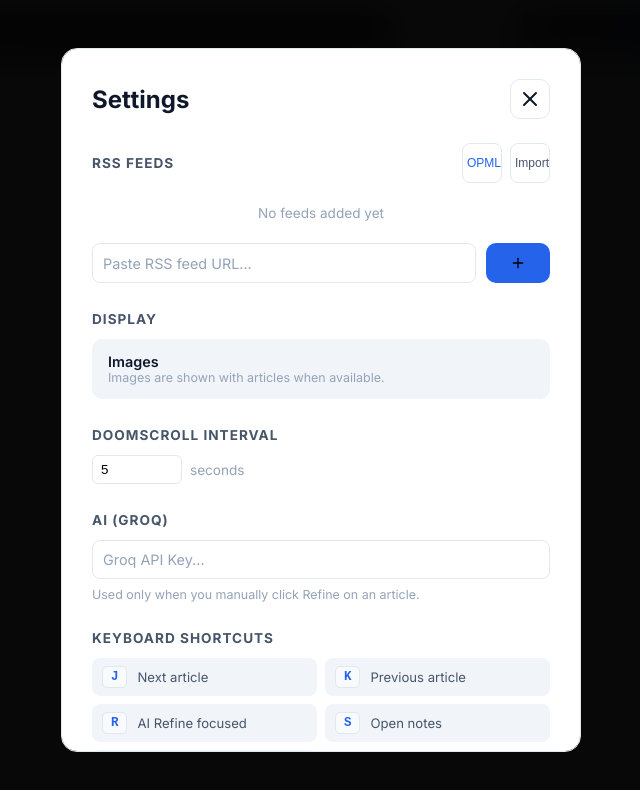
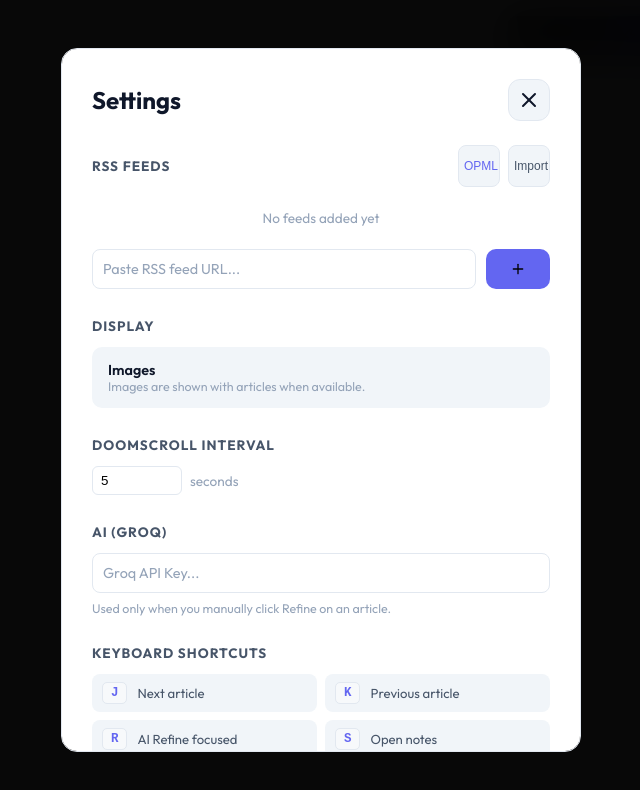
Before and after one commit to venkatram-s/YANA, a React (Vite) app: page / in a window 1280 px wide. Both pictures are taken after a click on the button "INITIALIZE SOURCES". Shown: the top 790 px of the page, without its empty margins (319-959 px from the left). Built offline with nearby package versions, Linux system fonts and the light colour scheme.

Commit message:
Light Mode fixed

```diff
--- a/src/index.css
+++ b/src/index.css
@@ -1,42 +1,57 @@
-@import url('https://fonts.googleapis.com/css2?family=Inter:wght@300;400;500;600;700;800;900&display=swap');
+@import url('https://fonts.googleapis.com/css2?family=Inter:wght@300;400;500;600;700;800;900&family=Outfit:wght@300;400;500;600;700;800;900&display=swap');
 
 :root {
   --bg-color: #000000;
-  --surface-color: #0a0a0a;
-  --surface-hover: #141414;
+  --surface-color: #0d0d0d;
+  --surface-hover: #1a1a1a;
   --text-primary: #ffffff;
-  --text-secondary: #a0a0a0;
-  --text-muted: #555555;
-  --accent-color: #3b82f6;
-  --accent-hover: #60a5fa;
-  --border-color: #333333;
-  --border-radius: 12px;
-  --font-sans: 'Inter', system-ui, -apple-system, sans-serif;
-  --transition-fast: 0.15s cubic-bezier(0.4, 0, 0.2, 1);
-  --transition-normal: 0.35s cubic-bezier(0.16, 1, 0.3, 1);
-  --shadow-glow: 0 0 20px rgba(59, 130, 246, 0.2);
-  --header-bg: rgba(0, 0, 0, 0.85);
+  --text-primary-rgb: 255, 255, 255;
+  --text-secondary: #a3a3a3;
+  --text-muted: #525252;
+  --accent-color: #6366f1;
+  --accent-hover: #818cf8;
+  --accent-glow: rgba(99, 102, 241, 0.4);
+  --border-color: #262626;
+  --border-radius: 16px;
+  --font-sans: 'Outfit', 'Inter', system-ui, -apple-system, sans-serif;
+  --transition-fast: 0.2s cubic-bezier(0.4, 0, 0.2, 1);
+  --transition-normal: 0.5s cubic-bezier(0.16, 1, 0.3, 1);
+  --shadow-glow: 0 0 30px rgba(99, 102, 241, 0.25);
+  --header-bg: rgba(0, 0, 0, 0.7);
+  --card-shadow: 0 8px 32px rgba(0,0,0,0.4);
+  --mesh-gradient: radial-gradient(at 0% 0%, rgba(99, 102, 241, 0.1) 0, transparent 50%),
+                   radial-gradient(at 100% 100%, rgba(168, 85, 247, 0.1) 0, transparent 50%);
 }
 
 [data-theme="light"] {
-  --bg-color: #f8fafc;
+  --bg-color: #f7f9fb;
   --surface-color: #ffffff;
   --surface-hover: #f1f5f9;
   --text-primary: #0f172a;
+  --text-primary-rgb: 15, 23, 42;
   --text-secondary: #475569;
   --text-muted: #94a3b8;
-  --accent-color: #2563eb;
-  --accent-hover: #1d4ed8;
+  --accent-color: #6366f1;
+  --accent-hover: #4f46e5;
+  --accent-glow: rgba(99, 102, 241, 0.2);
   --border-color: #e2e8f0;
-  --header-bg: rgba(255, 255, 255, 0.85);
+  --header-bg: rgba(255, 255, 255, 0.75);
+  --card-shadow: 0 10px 40px rgba(0, 0, 0, 0.05);
+  --mesh-gradient: radial-gradient(at 0% 0%, rgba(99, 102, 241, 0.07) 0, transparent 50%),
+                   radial-gradient(at 100% 100%, rgba(168, 85, 247, 0.07) 0, transparent 50%);
 }
 
 [data-theme="charcoal"] {
-  --bg-color: #1a1a1a;
-  --surface-color: #2a2a2a;
-  --surface-hover: #333333;
-  --border-color: #404040;
-  --header-bg: rgba(26, 26, 26, 0.85);
+  --bg-color: #121214;
+  --surface-color: #1a1a1e;
+  --surface-hover: #212126;
+  --text-primary: #f8fafc;
+  --text-secondary: #94a3b8;
+  --border-color: #2e2e35;
+  --header-bg: rgba(18, 18, 20, 0.75);
+  --accent-color: #10b981;
+  --accent-hover: #059669;
+  --accent-glow: rgba(16, 185, 129, 0.3);
 }
 
 * {
@@ -49,14 +64,53 @@
 html, body {
   font-family: var(--font-sans);
   background-color: var(--bg-color);
+  background-image: var(--mesh-gradient);
+  background-attachment: fixed;
   color: var(--text-primary);
   width: 100%;
   height: 100%;
   overflow: hidden;
+  transition: background-color var(--transition-normal), color var(--transition-normal);
 }
 
 #root {
   height: 100vh;
+  transition: opacity 0.3s ease;
+}
+
+/* Custom Premium Scrollbar */
+::-webkit-scrollbar {
+  width: 8px;
+  height: 8px;
+}
+
+::-webkit-scrollbar-track {
+  background: var(--bg-color);
+}
+
+::-webkit-scrollbar-thumb {
+  background: var(--border-color);
+  border-radius: 10px;
+  border: 2px solid var(--bg-color);
+}
+
+::-webkit-scrollbar-thumb:hover {
+  background: var(--text-muted);
+}
+
+@keyframes pulse-mesh {
+  0% { opacity: 0.8; }
+  50% { opacity: 1; }
+  100% { opacity: 0.8; }
+}
+
+body::before {
+  content: '';
+  position: fixed;
+  inset: 0;
+  background-image: var(--mesh-gradient);
+  z-index: -1;
+  animation: pulse-mesh 8s ease-in-out infinite;
 }
 
 .app-header {
@@ -123,19 +177,30 @@ html, body {
   height: auto;
   max-width: 680px;
   min-height: 0;
-  margin: 0 auto;
+  margin: 0 auto 32px;
   border: 1px solid var(--border-color);
-  border-radius: 20px;
+  border-radius: 24px;
   background-color: var(--surface-color);
+  box-shadow: var(--card-shadow);
   overflow: visible;
+  transition: transform var(--transition-fast), box-shadow var(--transition-fast);
+}
+
+.feed-container.news-mode .article-card:hover {
+  transform: translateY(-4px);
+  box-shadow: 0 20px 50px rgba(0,0,0,0.15);
 }
 
 .card-overlay {
   position: absolute;
   inset: 0;
-  background: linear-gradient(to top, rgba(0,0,0,0.94) 0%, rgba(0,0,0,0.66) 28%, rgba(0,0,0,0.2) 68%, transparent 100%);
+  background: var(--card-overlay-gradient, linear-gradient(to top, rgba(0,0,0,0.94) 0%, rgba(0,0,0,0.66) 28%, rgba(0,0,0,0.2) 68%, transparent 100%));
   z-index: 1;
   pointer-events: none;
+}
+
+[data-theme="light"] .card-overlay {
+  --card-overlay-gradient: linear-gradient(to top, rgba(255,255,255,0.95) 0%, rgba(255,255,255,0.5) 40%, transparent 100%);
 }
 
 .card-bottom {
@@ -165,24 +230,24 @@ html, body {
 }
 
 .article-source {
-  font-size: 0.72rem;
+  font-size: 0.75rem;
   font-weight: 800;
   text-transform: uppercase;
-  letter-spacing: 1.2px;
-  color: #00ff41;
+  letter-spacing: 1.5px;
+  color: var(--accent-color);
 }
 
 .card-date {
   font-size: 0.72rem;
-  color: rgba(255,255,255,0.45);
+  color: var(--text-muted);
 }
 
 .card-title {
-  font-size: clamp(1.1rem, 3vw, 1.9rem);
-  line-height: 1.18;
-  font-weight: 900;
-  color: #fff;
-  margin-bottom: 10px;
+  font-size: clamp(1.2rem, 3vw, 2.2rem);
+  line-height: 1.15;
+  font-weight: 800;
+  color: var(--text-primary);
+  margin-bottom: 12px;
   word-break: break-word;
   overflow-wrap: anywhere;
   hyphens: manual;
@@ -191,9 +256,9 @@ html, body {
 }
 
 .card-snippet {
-  font-size: clamp(0.85rem, 2vw, 0.96rem);
-  line-height: 1.6;
-  color: rgba(255,255,255,0.74);
+  font-size: clamp(0.9rem, 2vw, 1.05rem);
+  line-height: 1.65;
+  color: var(--text-secondary);
   word-break: break-word;
   overflow-wrap: anywhere;
   hyphens: manual;
@@ -202,8 +267,8 @@ html, body {
 }
 
 .bionic-bold {
-  font-weight: 900;
-  color: #fff;
+  font-weight: 800;
+  color: var(--text-primary);
 }
 
 .card-actions {
@@ -218,12 +283,20 @@ html, body {
   display: flex;
   flex-direction: column;
   align-items: center;
-  gap: 5px;
+  gap: 6px;
   background: transparent;
   border: none;
-  color: #ffffff;
+  color: var(--text-primary);
+  opacity: 0.8;
   cursor: pointer;
   padding: 0;
+  transition: all var(--transition-fast);
+}
+
+.card-action-btn:hover {
+  opacity: 1;
+  color: var(--accent-color);
+  transform: scale(1.1);
 }
 
 .card-action-btn span {
@@ -234,12 +307,12 @@ html, body {
 }
 
 .readmore-link {
-  margin-top: 4px;
-  color: #00ff41;
-  font-size: 0.72rem;
+  margin-top: 8px;
+  color: var(--accent-color);
+  font-size: 0.75rem;
   font-weight: 800;
   text-transform: uppercase;
-  letter-spacing: 0.9px;
+  letter-spacing: 1.2px;
   text-decoration: none;
 }
 
@@ -251,6 +324,7 @@ html, body {
 .feed-container.news-mode .card-snippet {
   display: -webkit-box;
   -webkit-line-clamp: 4;
+  line-clamp: 4;
   -webkit-box-orient: vertical;
   overflow: hidden;
 }
@@ -258,6 +332,7 @@ html, body {
 .feed-container.doomscroll-mode .card-snippet {
   display: -webkit-box;
   -webkit-line-clamp: 3;
+  line-clamp: 3;
   -webkit-box-orient: vertical;
   overflow: hidden;
   text-overflow: ellipsis;
@@ -304,15 +379,26 @@ html, body {
 .search-container {
   display: flex;
   align-items: center;
-  gap: 10px;
-  padding: 10px 16px;
-  background: rgba(0, 0, 0, 0.7);
+  gap: 12px;
+  padding: 10px 18px;
+  background: rgba(255, 255, 255, 0.03);
   border: 1px solid var(--border-color);
-  border-radius: 12px;
+  border-radius: 14px;
   max-width: 480px;
   backdrop-filter: blur(10px);
   -webkit-backdrop-filter: blur(10px);
-  box-shadow: 0 2px 12px rgba(0, 0, 0, 0.4);
+  box-shadow: 0 4px 20px rgba(0, 0, 0, 0.1);
+  transition: all var(--transition-fast);
+}
+
+[data-theme="light"] .search-container {
+  background: rgba(0, 0, 0, 0.03);
+}
+
+.search-container:focus-within {
+  border-color: var(--accent-color);
+  background: rgba(255, 255, 255, 0.05);
+  box-shadow: 0 0 20px var(--accent-glow);
 }
 
 .search-input {
@@ -368,7 +454,7 @@ html, body {
 }
 
 .mode-btn:hover:not(.active) {
-  background: rgba(255, 255, 255, 0.05);
+  background: rgba(var(--text-primary-rgb, 255, 255, 255), 0.05);
   color: var(--text-primary);
 }
 
@@ -376,11 +462,11 @@ html, body {
   display: flex;
   align-items: center;
   justify-content: center;
-  width: 40px;
-  height: 40px;
-  background: rgba(255, 255, 255, 0.05);
+  width: 42px;
+  height: 42px;
+  background: var(--surface-hover);
   border: 1px solid var(--border-color);
-  border-radius: 10px;
+  border-radius: 12px;
   color: var(--text-primary);
   cursor: pointer;
   transition: all var(--transition-fast);
@@ -388,9 +474,11 @@ html, body {
 }
 
 .btn-icon:hover {
-  background: rgba(255, 255, 255, 0.1);
+  background: var(--surface-color);
   border-color: var(--accent-color);
+  color: var(--accent-color);
   box-shadow: var(--shadow-glow);
+  transform: translateY(-2px);
 }
 
 .btn-primary {
@@ -413,7 +501,12 @@ html, body {
 
 .btn-primary:hover {
   background: var(--accent-hover);
-  box-shadow: var(--shadow-glow);
+  box-shadow: 0 0 30px var(--accent-glow);
+  transform: translateY(-2px);
+}
+
+.btn-primary:active {
+  transform: translateY(0);
 }
 
 /* Floating Auto-Scroll Button */
```
